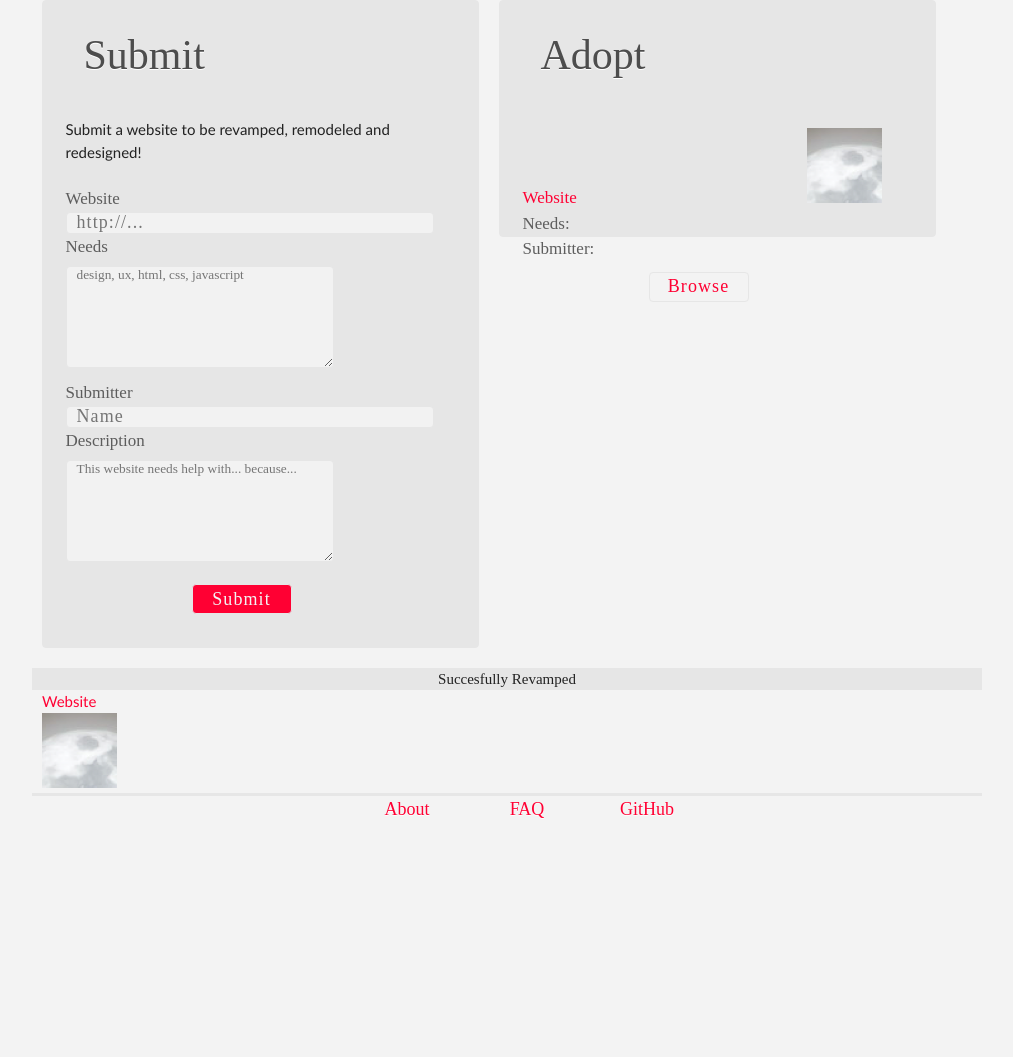
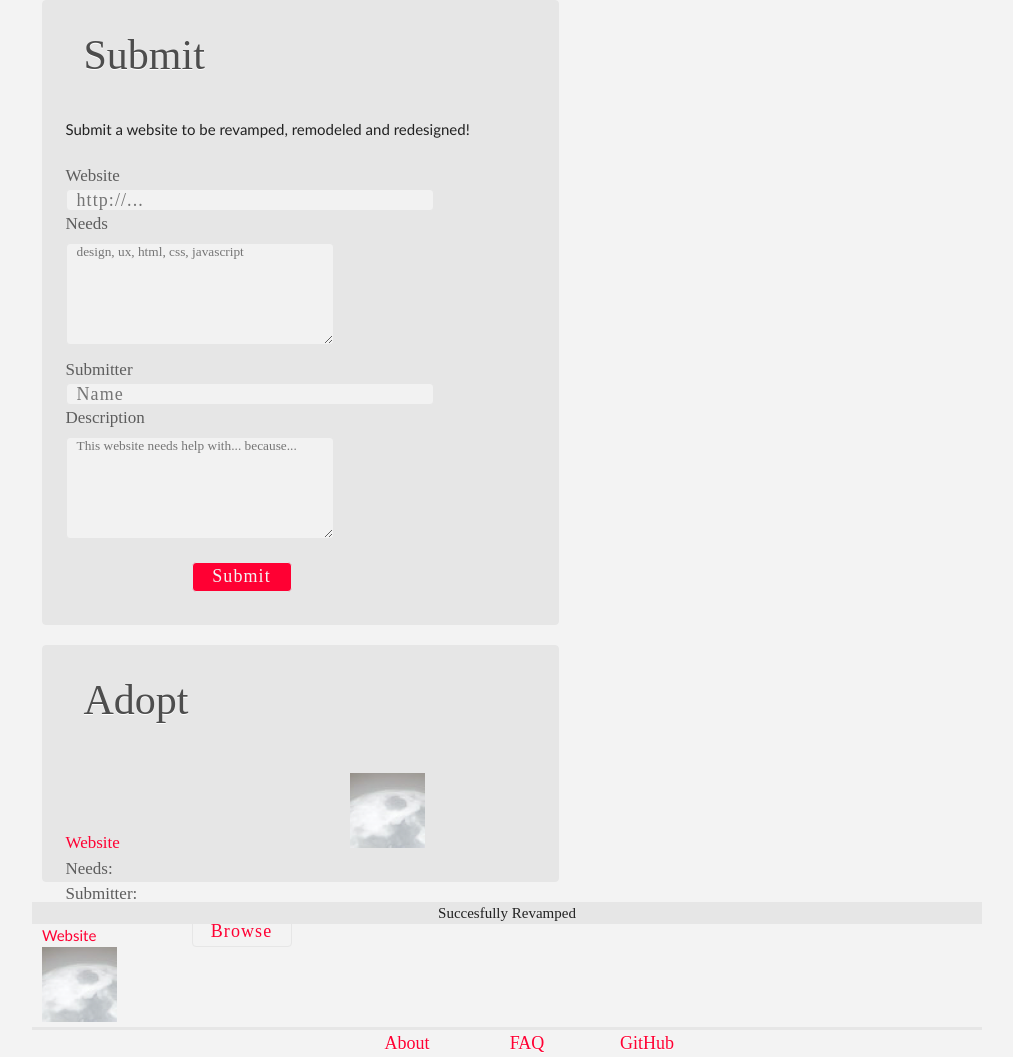
Before and after one commit to psyrax/SHDHVH-1, a CodeIgniter app: page /index.php/home/index in a window 1280 px wide. Shown: the part 216-1273 px from the top of the page, without its empty margins (133-1146 px from the left). Before the commit the page ends 1034 px from the top, so only its background shows below. Run offline with CodeIgniter, Linux system fonts and the light colour scheme.

Commit message:
home changes

```diff
--- a/public/application/views/home/index_view.php
+++ b/public/application/views/home/index_view.php
@@ -1,5 +1,5 @@
 <div class='span-24'>
-	<div class="span-10 box">
+	<div class="span-12 box">
 		<div>
 			<div class="form">
 				<h2>Submit</h2>
@@ -14,7 +14,7 @@
 			</div>
 		</div>
 	</div>
-	<div class="span-10 box">
+	<div class="span-12 box">
 		<div>
 			<h2>Adopt</h2>
 			<div class="details">
```
